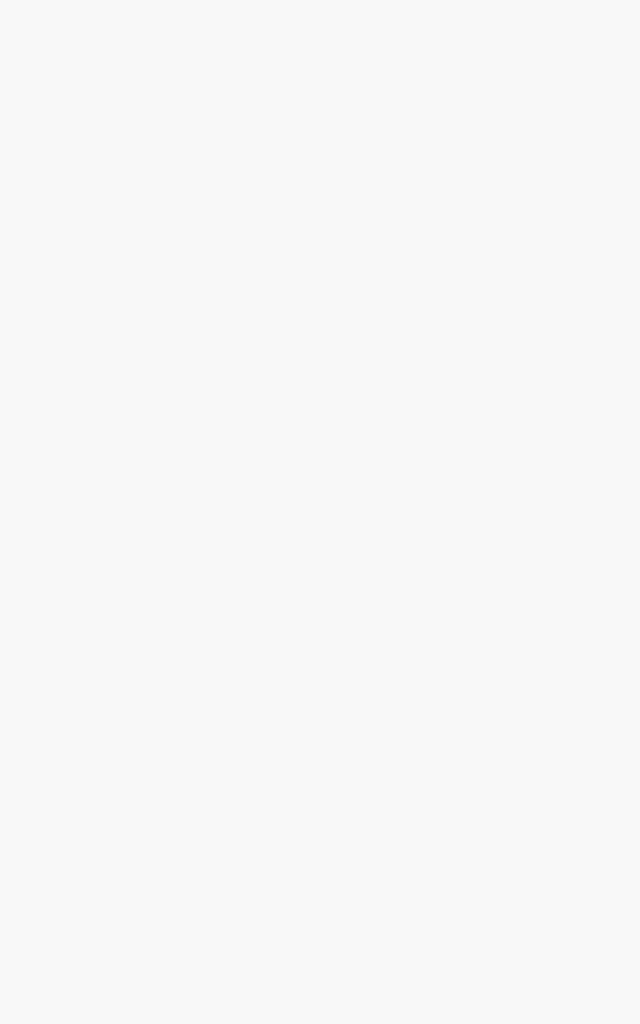
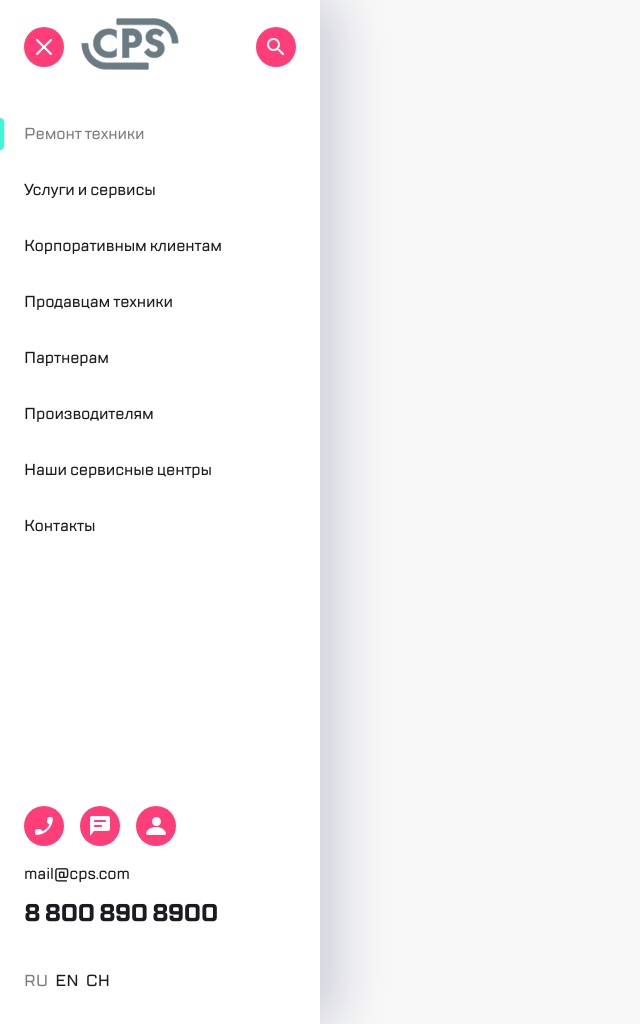
Before and after one commit to santaz0r/kata2, a plain HTML site: page src/index.html in a window 1280 px wide. Shown: the whole page, without its empty margins (0-640 px from the left). Before the commit the page ends 800 px from the top, so only its background shows below. Drawn offline with Linux system fonts and the light colour scheme.

Commit message:
feat: done task-2

```diff
--- a/src/css/style.css
+++ b/src/css/style.css
@@ -12,7 +12,6 @@ html {
 
 * {
   font-family: "TT Lakes";
-  font-weight: normal;
 }
 
 body {
@@ -37,6 +36,35 @@ p {
 abstracts
 
 */
+.email {
+  font-weight: 500;
+  line-height: 150%;
+  letter-spacing: -0.01em;
+}
+
+.phone {
+  font-weight: 700;
+  font-size: 24px;
+  line-height: 133%;
+  letter-spacing: -0.03em;
+}
+
+.lang {
+  display: -webkit-box;
+  display: -ms-flexbox;
+  display: flex;
+}
+.lang__item {
+  font-weight: 500;
+  margin-right: 7px;
+}
+.lang__item:last-child {
+  margin-right: 0;
+}
+.lang__item--active {
+  color: #7e7e82;
+}
+
 .button {
   display: -webkit-box;
   display: -ms-flexbox;
@@ -51,6 +79,14 @@ abstracts
   background-color: transparent;
   background-repeat: no-repeat;
   border-radius: 20px;
+  -webkit-transition: -webkit-filter 0.1s linear;
+  transition: -webkit-filter 0.1s linear;
+  transition: filter 0.1s linear;
+  transition: filter 0.1s linear, -webkit-filter 0.1s linear;
+}
+.button:hover {
+  -webkit-filter: drop-shadow(0 0 7px #ff3e79);
+          filter: drop-shadow(0 0 7px #ff3e79);
 }
 .button__img {
   width: 40px;
@@ -81,3 +117,101 @@ abstracts
     font-weight: 500;
   }
 }
+
+.list ul {
+  list-style-type: none;
+  padding: 0;
+}
+.list__item {
+  font-weight: 500;
+  font-size: 16px;
+  line-height: 150%;
+  letter-spacing: -0.01em;
+  margin-bottom: 32px;
+}
+.list__item:last-child {
+  margin-bottom: 0;
+}
+.list__item a {
+  color: #1b1c21;
+  text-decoration: none;
+  -webkit-transition: padding-left 0.1s linear;
+  transition: padding-left 0.1s linear;
+}
+.list__item a:hover {
+  padding-left: 30px;
+}
+.list__item--active {
+  position: relative;
+}
+.list__item--active::before {
+  content: "";
+  left: -24px;
+  top: 50%;
+  -webkit-transform: translateY(-50%);
+          transform: translateY(-50%);
+  border-radius: 0 20px 20px 0;
+  position: absolute;
+  width: 4px;
+  height: 32px;
+  background-color: #41f6d7;
+}
+.list__item--active a {
+  color: #7e7e82;
+}
+
+.menu {
+  position: absolute;
+  top: 0;
+  left: 0;
+  color: #1b1c21;
+  padding: 18px 24px 32px;
+  width: 320px;
+  -webkit-box-shadow: 16px 0 52px 0 rgba(14, 24, 80, 0.2), -2px 0 4px 0 rgba(69, 79, 126, 0.02);
+          box-shadow: 16px 0 52px 0 rgba(14, 24, 80, 0.2), -2px 0 4px 0 rgba(69, 79, 126, 0.02);
+  background: #fff;
+}
+.menu__logo {
+  margin-left: 17px;
+}
+.menu__header {
+  display: -webkit-box;
+  display: -ms-flexbox;
+  display: flex;
+  -webkit-box-pack: justify;
+      -ms-flex-pack: justify;
+          justify-content: space-between;
+  margin-bottom: 46px;
+}
+.menu__header .menu__item {
+  display: -webkit-box;
+  display: -ms-flexbox;
+  display: flex;
+  -webkit-box-align: center;
+      -ms-flex-align: center;
+          align-items: center;
+}
+.menu__list {
+  margin-bottom: 268px;
+}
+.menu__footer .menu__item {
+  display: -webkit-box;
+  display: -ms-flexbox;
+  display: flex;
+  -webkit-box-align: center;
+      -ms-flex-align: center;
+          align-items: center;
+  margin-bottom: 16px;
+}
+.menu__footer .menu__item .menu__button {
+  margin-right: 16px;
+}
+.menu__footer .menu__item .menu__button:last-child {
+  margin-right: 0;
+}
+.menu__email {
+  margin-bottom: 12px;
+}
+.menu__phone {
+  margin-bottom: 40px;
+}
--- a/src/index.html
+++ b/src/index.html
@@ -7,5 +7,81 @@
     <link rel="stylesheet" href="css/style.css" />
     <title>Kata: task-2</title>
   </head>
-  <body></body>
+  <body>
+    <div class="menu">
+      <div class="menu__header">
+        <div class="menu__item">
+          <button class="menu__button button">
+            <div class="button__img">
+              <img src="./assets/icons/cross-icon.svg" alt="cross-icon" />
+            </div>
+          </button>
+          <div class="menu__logo logo">
+            <img src="./assets/icons/logo-icon.svg" alt="logo-icon" />
+          </div>
+        </div>
+        <div class="menu__item">
+          <button class="menu__button button">
+            <div class="button__img">
+              <img src="./assets/icons/search.svg" alt="search-icon" />
+            </div>
+          </button>
+        </div>
+      </div>
+      <div class="menu__list list">
+        <ul>
+          <li class="list__item list__item--active">
+            <a href="#">Ремонт техники</a>
+          </li>
+          <li class="list__item">
+            <a href="#">Услуги и сервисы</a>
+          </li>
+          <li class="list__item">
+            <a href="#">Корпоративным клиентам</a>
+          </li>
+          <li class="list__item">
+            <a href="#">Продавцам техники</a>
+          </li>
+          <li class="list__item">
+            <a href="#">Партнерам</a>
+          </li>
+          <li class="list__item">
+            <a href="#">Производителям</a>
+          </li>
+          <li class="list__item">
+            <a href="#">Наши сервисные центры</a>
+          </li>
+          <li class="list__item">
+            <a href="#">Контакты</a>
+          </li>
+        </ul>
+      </div>
+      <div class="menu__footer">
+        <div class="menu__item">
+          <button class="menu__button button">
+            <div class="button__img">
+              <img src="./assets/icons/phone-icon.svg" alt="phone-icon" />
+            </div>
+          </button>
+          <button class="menu__button button">
+            <div class="button__img">
+              <img src="./assets/icons/message-icon.svg" alt="message-icon" />
+            </div>
+          </button>
+          <button class="menu__button button">
+            <div class="button__img">
+              <img src="./assets/icons/profile-icon.svg" alt="profile-icon" />
+            </div>
+          </button>
+        </div>
+        <div class="menu__email email">mail@cps.com</div>
+        <div class="menu__phone phone">8 800 890 8900</div>
+        <div class="menu__lang lang">
+          <div class="lang__item lang__item--active">RU</div>
+          <div class="lang__item">EN</div>
+          <div class="lang__item">CH</div>
+        </div>
+      </div>
+    </div>
+  </body>
 </html>
```
